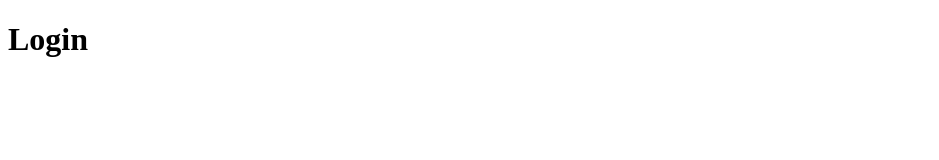
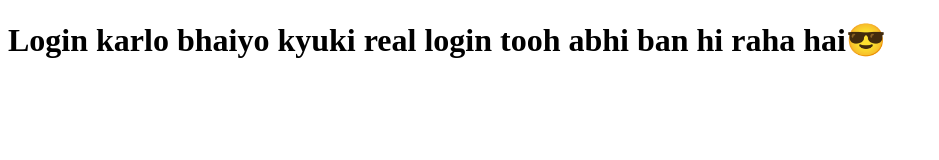
Before and after one commit to agnivo988/htmlfirstclonewebsite, a plain HTML site: page login.html in a window 1280 px wide. Shown: the whole page, without its empty margins (0-939 px from the left). Drawn offline with Linux system fonts and the light colour scheme.

Commit message:
Update login.html

```diff
--- a/login.html
+++ b/login.html
@@ -6,6 +6,6 @@
     <title>Login</title>
 </head>
 <body>
-    <h1>Login</h1>
+    <h1>Login karlo bhaiyo kyuki real login tooh abhi ban hi raha hai😎</h1>
 </body>
 </html>
```
